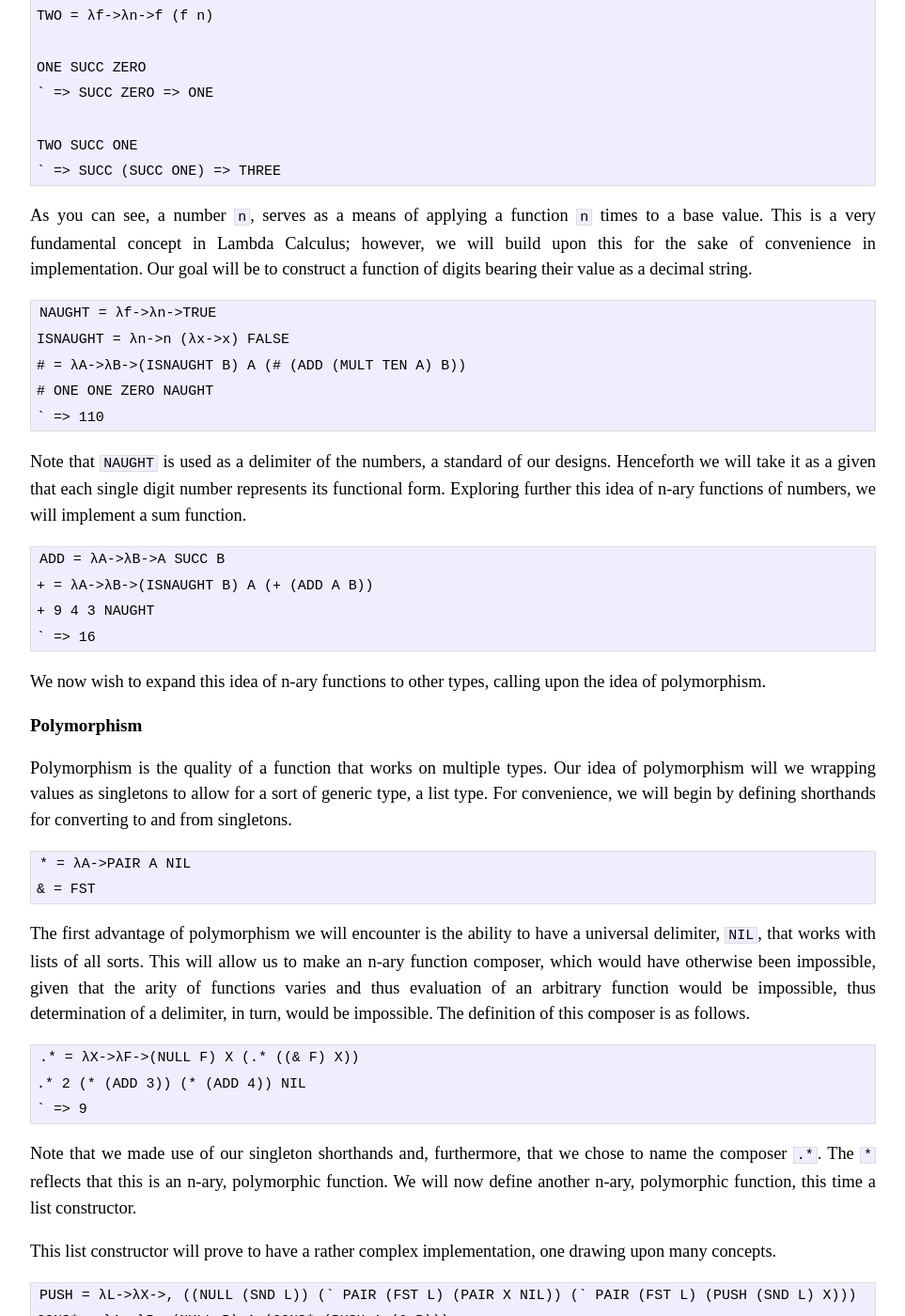
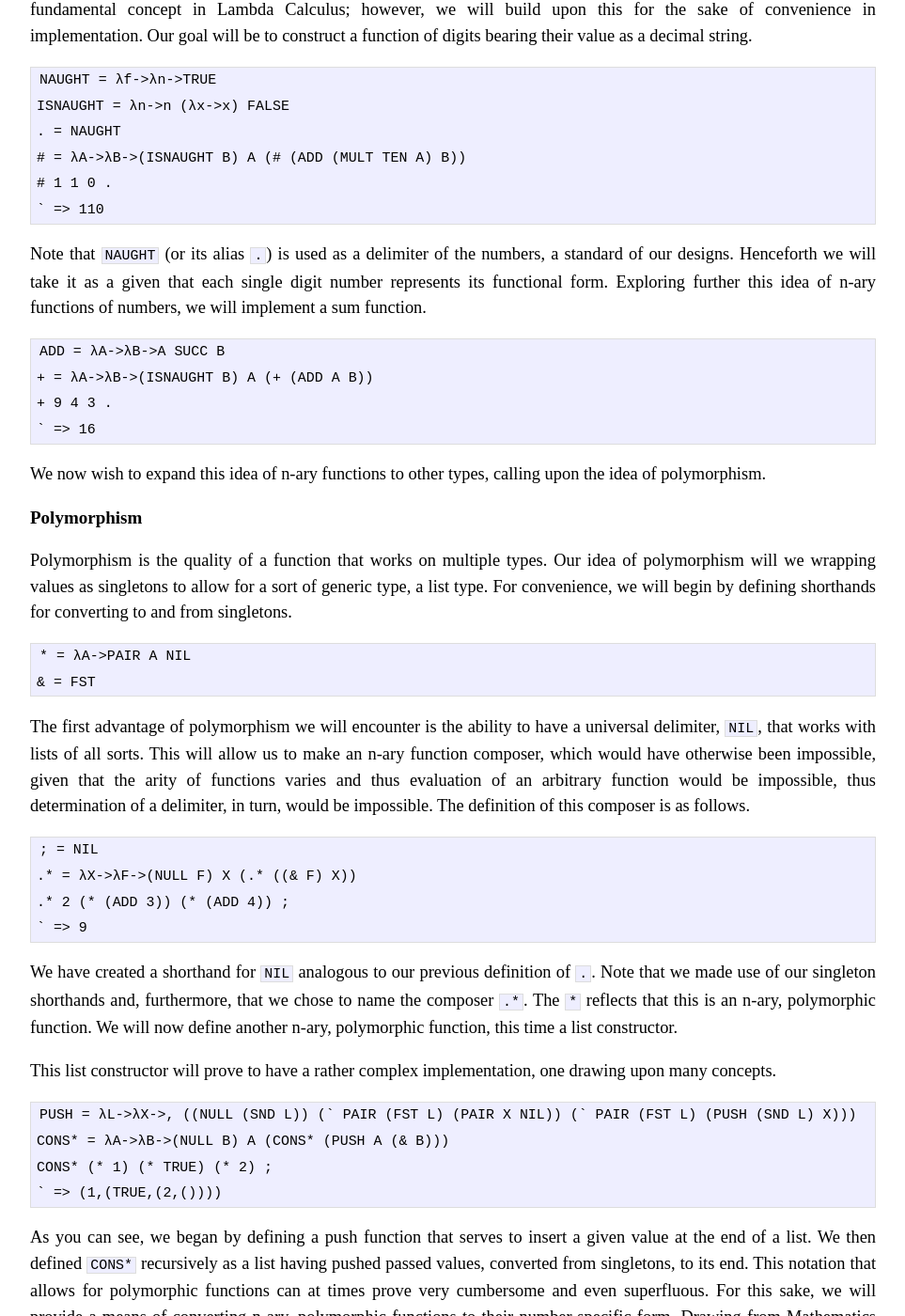
Before and after one commit to mattneary/LinguaLambda, a Jekyll site: the page built from _posts/2013-05-01-enhancing-lambda-calculus.markdown, in a window 1280 px wide and 1400 px high, scrolled down 1197 px. Shown: the whole window at 94% size, without its empty margins (158-1121 px from the left). Built offline with Jekyll 4.4.1, drawn with Linux system fonts in a browser that asks for light colours; some of the changed text lies outside the part shown.

Commit message:
quizzical post

```diff
--- a/_posts/2013-05-01-enhancing-lambda-calculus.markdown
+++ b/_posts/2013-05-01-enhancing-lambda-calculus.markdown
@@ -1,17 +1,18 @@
 ---
 layout: post
-title:  "Enhancing the Lambda Calculus from Within"
+title:  "A Bottom-Up Approach to Programming in Lambda Calculus"
 date:   2013-05-01 17:33:00
 categories: lambda enhancements
-excerpt: "Lambda Calculus is a very bare-bones language, and at first sight it seems full-fledged programs would be impossible in such a syntactically restrictive language. Now clearly by the ideas of Turing Completeness and the Church-Turing Thesis, this is far from the truth. Rather, as I wish to make clear, with abstractions constructed from within the language, we can make a more welcoming environment for development."
+excerpt: "Lambda Calculus is a very bare-bones language, and at first sight it seems full-fledged programs would be impossible in such a syntactically restrictive language. Now clearly by the ideas of Turing Completeness and the Church-Turing Thesis, this is far from the truth. Rather, as I wish to make clear, we can make a more welcoming environment for development with abstractions constructed from within the language."
 ---
 
-Lambda Calculus is a very bare-bones language, and at first site it seems full-fledged programs would be impossible in such a syntactically restrictive language. However, as I wish to make clear, with certain design decisions, made from within the language, we can make a more welcoming environment for development. See my other post for a more focused path toward [bootstrapping lambda calculus](http://mattneary.com/#!/bootstrap.md). If, however, you are interested in my initial excursions in the language, I encourage you to finish the current article.
+Lambda Calculus is a very bare-bones language, and at first site it seems full-fledged programs would be impossible in such a syntactically restrictive language. However, with certain design decisions made from within the language, we can make a more welcoming environment for development.
 
-Recursion
----------
-*NOTE: the following functions would be unnecessary if the interpreter had built-in lazy evaluation.*
+Top-Down Hacks
+--------------
+Unfortunately, there are a couple areas in which we cannot build up features from within the language and we will touch briefly on these topics.
 
+###Recursion
 As one would expect from a functional language, recursion plays a huge role in the implementation of algorithms in the Lambda Calculus. To aid in recursion, we will construct two functions to control evaluation of expressions, preventing infinitely recursive definitions.
 
 The first of the functions is "\`". The function "\`" may be referred to as the quote function and delays evaluation of an expression. It is equivalent to the prefix `λ_->`.
@@ -22,37 +23,27 @@
 
 	FACT = λn->, ((ISZERO n) (` ONE) (` MULT n (FACT (PRED n))))
 
-Output
-------
+###Output
 Functions for outputting values to the outside-world are provided, namely, `NUM`, `BOOL`, `CHAR`, and `LIST`. Their respective uses are self-evident. Future examples will include outputted values beneath certain expressions, the use of an output function is intended to be implied. Additionally, you may wish to note the format of these annotations; "\`" can be used to mark a line as a comment.
 
 Numbers
 -------
-Everything in Lambda Calculus is a function, and so in order to represent numbers, we will need to design a functional interpretation of numbers themselves. The [standard](http://en.wikipedia.org/wiki/Church_numeral) interpretation is best made clear in the following, where `SUCC` is the successor function.
-
-	ZERO = λf->λn->n
-	ONE = λf->λn->f n
-	TWO = λf->λn->f (f n)
-
-	ONE SUCC ZERO
-	` => SUCC ZERO => ONE
-
-	TWO SUCC ONE
-	` => SUCC (SUCC ONE) => THREE
+Everything in Lambda Calculus is a function, and so in order to represent numbers, we will need to design a functional interpretation of numbers themselves. The [standard](http://en.wikipedia.org/wiki/Church_numeral) interpretation is as an iterator of a function on a base value, so `5 SUCC 0` would be the successor of the successor ... of 0, five times applied, i.e., 5.
 
 As you can see, a number `n`, serves as a means of applying a function `n` times to a base value. This is a very fundamental concept in Lambda Calculus; however, we will build upon this for the sake of convenience in implementation. Our goal will be to construct a function of digits bearing their value as a decimal string.
 
 	NAUGHT = λf->λn->TRUE
 	ISNAUGHT = λn->n (λx->x) FALSE
+	. = NAUGHT
 	# = λA->λB->(ISNAUGHT B) A (# (ADD (MULT TEN A) B))
-	# ONE ONE ZERO NAUGHT
+	# 1 1 0 .
 	` => 110
 
-Note that `NAUGHT` is used as a delimiter of the numbers, a standard of our designs. Henceforth we will take it as a given that each single digit number represents its functional form. Exploring further this idea of n-ary functions of numbers, we will implement a sum function.
+Note that `NAUGHT` (or its alias `.`) is used as a delimiter of the numbers, a standard of our designs. Henceforth we will take it as a given that each single digit number represents its functional form. Exploring further this idea of n-ary functions of numbers, we will implement a sum function.
 
 	ADD = λA->λB->A SUCC B
 	+ = λA->λB->(ISNAUGHT B) A (+ (ADD A B))
-	+ 9 4 3 NAUGHT
+	+ 9 4 3 .
 	` => 16
 
 We now wish to expand this idea of n-ary functions to other types, calling upon the idea of polymorphism.
@@ -66,23 +57,24 @@
 
 The first advantage of polymorphism we will encounter is the ability to have a universal delimiter, `NIL`, that works with lists of all sorts. This will allow us to make an n-ary function composer, which would have otherwise been impossible, given that the arity of functions varies and thus evaluation of an arbitrary function would be impossible, thus determination of a delimiter, in turn, would be impossible. The definition of this composer is as follows.
 
+	; = NIL
 	.* = λX->λF->(NULL F) X (.* ((& F) X))
-	.* 2 (* (ADD 3)) (* (ADD 4)) NIL
+	.* 2 (* (ADD 3)) (* (ADD 4)) ;
 	` => 9
 
-Note that we made use of our singleton shorthands and, furthermore, that we chose to name the composer `.*`. The `*` reflects that this is an n-ary, polymorphic function. We will now define another n-ary, polymorphic function, this time a list constructor.
+We have created a shorthand for `NIL` analogous to our previous definition of `.`. Note that we made use of our singleton shorthands and, furthermore, that we chose to name the composer `.*`. The `*` reflects that this is an n-ary, polymorphic function. We will now define another n-ary, polymorphic function, this time a list constructor.
 
 This list constructor will prove to have a rather complex implementation, one drawing upon many concepts.
 
 	PUSH = λL->λX->, ((NULL (SND L)) (` PAIR (FST L) (PAIR X NIL)) (` PAIR (FST L) (PUSH (SND L) X)))
 	CONS* = λA->λB->(NULL B) A (CONS* (PUSH A (& B)))
-	CONS* (* 1) (* TRUE) (* 2) NIL
+	CONS* (* 1) (* TRUE) (* 2) ;
 	` => (1,(TRUE,(2,())))
 
 As you can see, we began by defining a push function that serves to insert a given value at the end of a list. We then defined `CONS*` recursively as a list having pushed passed values, converted from singletons, to its end. This notation that allows for polymorphic functions can at times prove very cumbersome and even superfluous. For this sake, we will provide a means of converting n-ary, polymorphic functions to their number-specific form. Drawing from Mathematics we will call this function `Z`.
 
 	Z = λF->λX->(ISNAUGHT X) (F NIL) (Z (F (* X)))
-	Z CONS* 1 2 3 NAUGHT
+	Z CONS* 1 2 3 .
 	` => (1,(2,(3,())))
 
 Lists
@@ -91,7 +83,7 @@
 
 	MAP = λF->λL->, ((NULL L) (` NIL) (` PAIR (F (FST L)) (MAP F (SND L))))
 	REDUCE = λF->λA->λL->, ((NULL L) (` A) (` REDUCE F (F A (FST L)) (SND L)))
-	NUMS = MAP SUCC (Z CONS* 1 2 3 NAUGHT)
+	NUMS = MAP SUCC (Z CONS* 1 2 3 .)
 	` => (2,(3,(4,())))
 	REDUCE ADD NUMS
 	` => 9
@@ -109,7 +101,7 @@
 
 	ID (*NUM 1)
 	` => 1
-	LIST ID (*LIST (CONS (* (PAIR *NUM 9)) (PAIR *BOOL TRUE) NIL))
+	LIST ID (*LIST (CONS* (* (PAIR *NUM 9)) (PAIR *BOOL TRUE) NIL))
 	` => 9:true:[]
 
 Note that explicitly typed lists contain type-value pairs, e.g., `PAIR *NUM 9`. Recall, also, that `*LIST` renders an explicitly typed list, and `ID` should then be paired with `LIST` to output these values. This system of typing may seem overly complex, but provides the power to render arbitrary structures when debugging, for example.
@@ -124,4 +116,4 @@
 
 Conclusion
 ----------
-We have implemented functions to simplify the handling of numbers, booleans, and lists. Additionally, we discussed polymorphism and typing in the Lambda Calculus, a very difficult but necessary topic to address. With these functions in your toolkit, either by your own inclusion of them or your use of [my interpreter](https://github.com/mattneary/Lambda-Calculus-Interpreter), the potential to develop full-fledged programs in the Lambda Calculus is hopefully a lot clearer.
+We have implemented functions to simplify the handling of numbers, booleans, and lists. Additionally, we discussed polymorphism and typing in the Lambda Calculus, a very difficult but necessary topic to address. With these functions in your toolkit, either by your own inclusion of them or your use of [my interpreter](https://github.com/mattneary/Lambda-Calculus-Interpreter), the potential to develop full-fledged programs in the Lambda Calculus is hopefully a lot clearer. Our next steps will be in compiling a language of higher abstraction down to the lambda calculus, allowing us to realize the potential of the lambda calculus.
--- a/_posts/2013-05-14-a-rudimentary-proof.markdown
+++ b/_posts/2013-05-14-a-rudimentary-proof.markdown
@@ -43,3 +43,5 @@
 \\		&amp;\vdash t_{1} + t_{2} \in \mathbb{4}	\tag{by $\textit{d}$}
 \end{align*}
 </div>
+
+Our conclusion is reached by means of set formation to mirror the addition, and then subtraction to a set of known cardinality, namely $\{ \emptyset \}$. Once the singleton is reached, we build up by unions to the set of interest, namely $(t_{1} + t_{2})$, incrementing the cardinality set as we go. Hence we arrive at our answer.
```
Also changed, not shown: _posts/2013-04-18-interpret-lambda.markdown (+9 -5 lines), _posts/2013-06-09-bootstrapping-lambda.markdown (deleted, +0 -175 lines), _posts/2013-07-15-testing-apis.markdown (added, +59 -0 lines).
